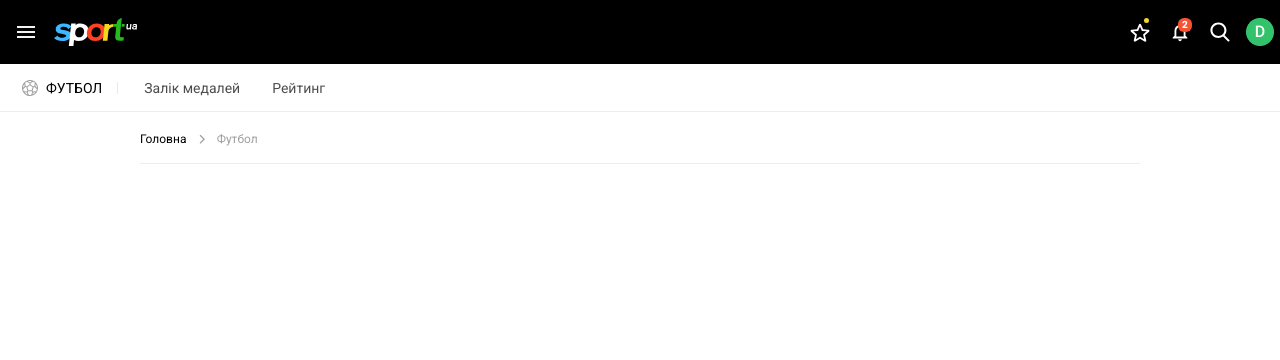
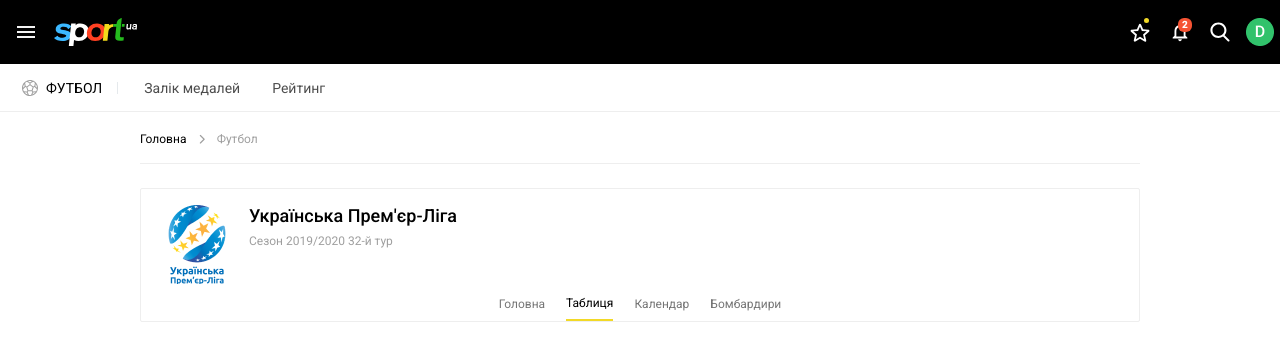
Before and after one commit to Alexey-Kuzmenko/digital-sports-media-tt, a Vue app: page / in a window 1280 px wide. Shown: the top 360 px of the page. Built offline with nearby package versions, Linux system fonts and the light colour scheme.

Commit message:
feat: added TournamentHead component

```diff
--- a/src/App.vue
+++ b/src/App.vue
@@ -6,6 +6,7 @@
   <main class="main">
     <Container>
       <Breadcrumbs />
+      <TournamentHead />
     </Container>
   </main>
 </template>
@@ -13,11 +14,13 @@
 <script lang="ts">
 import AppContainer from './components/AppContainer.vue';
 import AppBreadcrumbs from './components/AppBreadcrumbs.vue';
+import AppTournamentHead from './components/AppTournamentHead.vue';
 
 export default {
   components: {
     'Breadcrumbs': AppBreadcrumbs,
-    'Container': AppContainer
+    'Container': AppContainer,
+    'TournamentHead': AppTournamentHead
   }
 }
 </script>
--- a/src/components/AppBreadcrumbs.vue
+++ b/src/components/AppBreadcrumbs.vue
@@ -3,7 +3,9 @@
         <ul class="breadcrumbs__list">
             <li class="breadcrumbs__list-item">
                 <a href="#" class="breadcrumbs__list-link breadcrumbs__list-link_current">Головна</a>
-                <i class="fa-solid fa-chevron-right" style=" color: #9E9E9E; font-size: 10px;" />
+                <i class="fa-solid fa-chevron-right" style=" color: #9E9E9E;
+
+ font-size: 10px;" />
             </li>
             <li class="breadcrumbs__list-item">
                 <a href="#" class="breadcrumbs__list-link">Футбол</a>
--- a/src/components/AppHeader.vue
+++ b/src/components/AppHeader.vue
@@ -53,13 +53,13 @@
   background-color: vars.$black;
 
   .navbar {
-    padding: 12px 6px;
     display: flex;
     align-items: center;
 
     width: 100%;
     max-width: calc(vars.$xxl + 40px);
     margin: 0 auto;
+    padding: 12px 6px;
 
     &__controls {
       display: flex;
@@ -96,7 +96,6 @@
     }
 
     @media (width >=vars.$lg) {
-
       &__burger,
       &__user-news,
       &__notifications,
--- a/src/components/AppNavbarBottom.vue
+++ b/src/components/AppNavbarBottom.vue
@@ -15,15 +15,17 @@
 @use '../scss/utilities/variables' as vars;
 
 .navbar-bottom {
+    display: none;
+
     border-bottom: 1px solid vars.$light-grey;
-    display: none;
     background-color: vars.$white;
 
     &__list {
-        margin: 0 auto !important;
         display: flex;
+
         width: 100%;
         max-width: calc(vars.$xxl + 40px);
+        margin: 0 auto !important;
         padding: 0 6px;
     }
 
@@ -32,25 +34,32 @@
 
         &_title {
             position: relative;
+
             display: flex;
             align-items: center;
             flex-direction: row-reverse;
+
             margin-right: 10px;
 
             &::after {
-                content: '';
+                position: absolute;
+                top: calc(50% - 6px);
+                right: 0;
+
                 display: block;
+
                 width: 1px;
                 height: 12px;
-                position: absolute;
-                right: 0;
-                top: calc(50% - 6px);
-                background: rgba(95, 120, 137, .16);
+
+                content: '';
+
+                background: rgb(95 120 137 / 16%);
             }
 
             & > a {
+                text-transform: uppercase;
+
                 color: vars.$black;
-                text-transform: uppercase;
             }
         }
     }
@@ -60,9 +69,10 @@
     }
 
     &__link {
+        color: rgba($color: #000, $alpha: 70%);
+
+        font-size: 0.875rem;
         font-weight: 400;
-        font-size: 0.875rem;
-        color: rgba($color: #000000, $alpha: 0.7);
     }
 
 
--- /dev/null
+++ b/src/components/AppTournamentHead.vue
@@ -0,0 +1,121 @@
+<template>
+    <div class="tournament-head">
+        <div class="tournament-head__content">
+            <img src="../assets/images/upl_logo.png" alt="Українська Прем'єр-Ліга"
+                class="tournament-head__content-logo">
+            <div class="tournament-head__content-info">
+                <h1 class="tournament-head__content-title">Українська Прем'єр-Ліга</h1>
+                <h2 class="tournament-head__content-subtitle">Сезон 2019/2020 32-й тур</h2>
+            </div>
+        </div>
+        <div class="tournament-head__links">
+            <a href="" class="tournament-head__link">Головна</a>
+            <a href="" class="tournament-head__link tournament-head__link_active">Таблиця</a>
+            <a href="" class="tournament-head__link">Календар</a>
+            <a href="" class="tournament-head__link">Бомбардири</a>
+        </div>
+    </div>
+</template>
+
+<style lang="scss">
+@use '../scss/utilities/variables' as vars;
+
+.tournament-head {
+    padding: 16px 16px 0;
+
+    border: 1px solid vars.$light-grey;
+    border-radius: 2px;
+
+    &__content {
+        position: relative;
+
+        display: flex;
+
+        padding-bottom: 24px;
+        column-gap: 12px;
+
+        &::before {
+            position: absolute;
+            bottom: 0;
+            left: -16px;
+
+            display: block;
+
+            width: calc(100% + 32px);
+            height: 1px;
+
+            content: "";
+
+            background: #eee
+        }
+    }
+
+    &__content-logo {
+        max-width: 48px;
+        height: 48px;
+    }
+
+    &__content-title {
+        margin-bottom: 8px;
+
+        color: vars.$black;
+
+        font-size: 1.125rem;
+        font-weight: 500;
+    }
+
+    &__content-subtitle,
+    &__link {
+        font-size: 0.75rem;
+        font-weight: 400;
+    }
+
+    &__content-subtitle {
+        color: rgba($color: #000, $alpha: 38%);
+    }
+
+    &__links {
+        display: flex;
+        align-items: center;
+        justify-content: center;
+
+        margin-top: 11px;
+        column-gap: 21px;
+    }
+
+    &__link {
+        padding-bottom: 9px;
+
+        color: rgba($color: #000, $alpha: 54%);
+
+        &_active {
+            color: vars.$black;
+            border-bottom: 2px solid vars.$yellow;
+        }
+    }
+
+    @media (width >=vars.$md) {
+        & {
+            &__content-logo {
+                max-width: 80%;
+                height: 80px;
+            }
+        }
+    }
+
+
+    @media (width >=vars.$xl) {
+        & {
+            margin-top: 24px;
+
+            &__content {
+                padding-bottom: 0;
+
+                &::before {
+                    background: vars.$white;
+                }
+            }
+        }
+    }
+}
+</style>
```
Also changed, not shown: src/assets/images/upl_logo.png (added).
